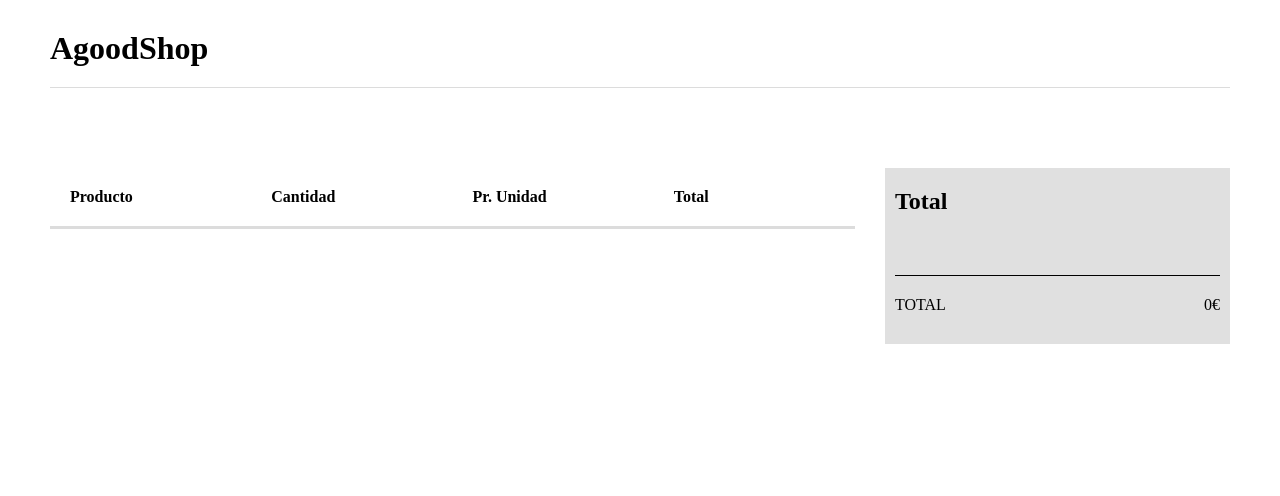
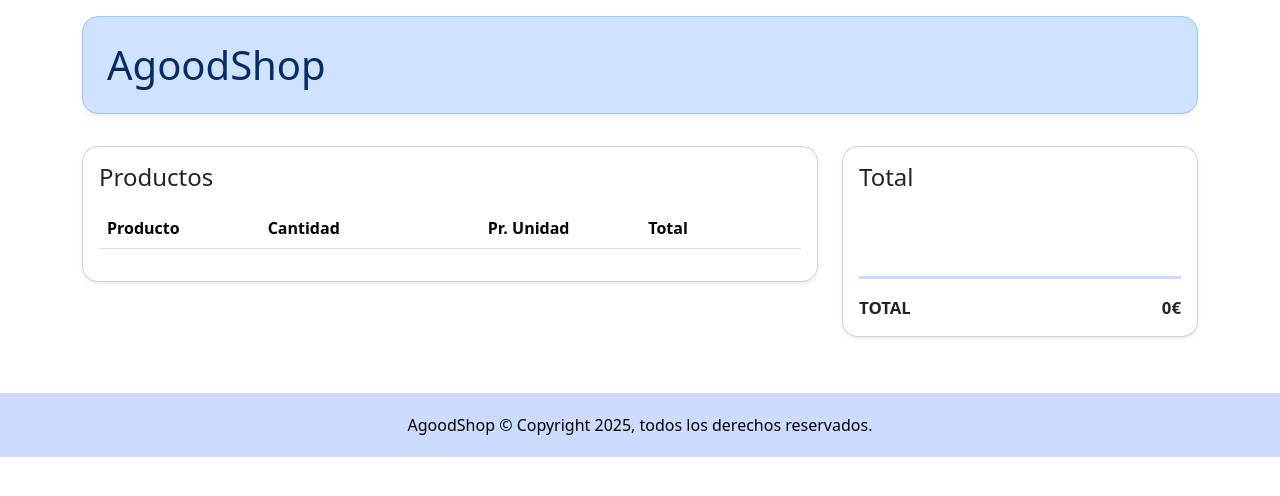
Before and after one commit to apm-code/PerezMartosAdrianIgnacio_Act01-DWEC, a plain HTML site: page index.html in a window 1280 px wide. Drawn offline with nearby package versions, Linux system fonts and the light colour scheme; no server answers.

Commit message:
Finished index&style

```diff
--- a/index.html
+++ b/index.html
@@ -1,20 +1,44 @@
+<!-- Actividad 1. Carrito de la compra aGoodShop -->
+<!-- 2º DAW. DWEC -->
+<!-- Adrián Ignacio Pérez Martos -->
 <!DOCTYPE html>
 <html lang="es">
+
 <head>
     <meta charset="UTF-8">
     <meta name="viewport" content="width=device-width, initial-scale=1.0">
+    <title>AgoodShop</title>
     <link rel="stylesheet" type="text/css" href="style.css">
-    <title>AgoodShop</title>
+    <link href="https://cdn.jsdelivr.net/npm/bootstrap@5.3.8/dist/css/bootstrap.min.css" rel="stylesheet"
+        integrity="sha384-sRIl4kxILFvY47J16cr9ZwB07vP4J8+LH7qKQnuqkuIAvNWLzeN8tE5YBujZqJLB" crossorigin="anonymous">
 </head>
+
 <body>
-    <h1> AgoodShop</h1>
-    <div id="contenedor">
-        <div id="contenedorTabla">
-            <table class="table" id="tablaProductos">
+    <header>
+        <div class="container my-3">
+            <div class="d-flex align-items-center justify-content-between
+                p-3 p-md-4
+                bg-primary-subtle text-primary-emphasis
+                border border-primary-subtle rounded-4 shadow-sm">
+                <h1 class="m-0">AgoodShop</h1>
+            </div>
+        </div>
+    </header>
+
+    <main class="container my-3">
+        <div id="contenedor" class="row gx-4 gy-4 align-items-start">
+            <!-- Tabla de productos -->
+            <div id="contenedorTabla" class="col-12 col-lg-8">
+                <div class="card shadow-sm h-100 rounded-4 my-3">
+                    <div class="card-body">
+                        <h2 class="h4 mb-3">Productos</h2>
+
+                        <div class="table-responsive">
+                            <table class="table align-middle" id="tablaProductos">
                                 <thead>
                                     <tr>
                                         <th>Producto</th>
-                        <th>Cantidad</th>
+                                        <th style="width: 220px;">Cantidad</th>
                                         <th>Pr. Unidad</th>
                                         <th>Total</th>
                                     </tr>
@@ -24,25 +48,41 @@
                                 </tbody>
                             </table>
                         </div>
-
-        <div id="contedorCarrito">
-            <div id="tituloTotal">
-                <h2>Total</h2>
+                    </div>
+                </div>
             </div>
 
-            <div id="productosCarrito">
+            <!-- Carrito -->
+            <div id="contedorCarrito" class="col-12 col-lg-4">
+                <div class="card shadow-sm rounded-4 my-3">
+                    <div class="card-body d-flex flex-column">
+
+                        <div id="tituloTotal" class="mb-2">
+                            <h2 class="h4 m-0">Total</h2>
+                        </div>
+
+                        <div id="productosCarrito" class="flex-grow-1">
 
                         </div>
 
-            <div id="contenedorTotal">
-                <span>TOTAL</span>
+                        <div id="contenedorTotal" class="mt-3">
+                            <span class="fw-semibold">TOTAL</span>
                             <span id="totalFinal">0€</span>
                         </div>
+                    </div>
+                </div>
+            </div>
+        </div>
+    </main>
 
-        </div>
-
-    </div>
+    <footer>
+        AgoodShop &copy; Copyright 2025, todos los derechos reservados.
+    </footer>
 
     <script src="./scripts.js"></script>
+    <script src="https://cdn.jsdelivr.net/npm/bootstrap@5.3.8/dist/js/bootstrap.bundle.min.js"
+        integrity="sha384-FKyoEForCGlyvwx9Hj09JcYn3nv7wiPVlz7YYwJrWVcXK/BmnVDxM+D2scQbITxI"
+        crossorigin="anonymous"></script>
 </body>
+
 </html>
--- a/scripts.js
+++ b/scripts.js
@@ -1,3 +1,8 @@
+/*
+    Actividad 1. Carrito de la compra aGoodShop
+    2º DAW. DWEC
+    Adrián Ignacio Pérez Martos
+ */
 /*
     Clase Carrito: constructor vacio
 */
@@ -292,7 +297,8 @@ document.addEventListener("DOMContentLoaded", ()=> {
 
 
     //Obtenemos mediante el fecth los datos de la API
-    fetch("https://jsonblob.com/api/1421811651841286144")
+    // fetch("https://jsonblob.com/api/1421811651841286144")
+    fetch("https://mocki.io/v1/9a926951-f996-4b80-aa33-26cd10b2312a")
     .then(response => response.json())
     .then(productos => {
         cargarProductos(productos);
--- a/style.css
+++ b/style.css
@@ -1,100 +1,136 @@
-body{
-    margin-left: 50px;
-    margin-right: 50px;
+/*
+    Actividad 1. Carrito de la compra aGoodShop
+    2º DAW. DWEC
+    Adrián Ignacio Pérez Martos
+ */
+
+h1{
+  font-weight: 700;
 }
 
-h1{
-    margin-top: 30px;
-    margin-bottom: 30px;
-    padding-bottom: 20px;
-    border-bottom: 1px solid gainsboro;
+table{
+  table-layout: fixed;
+  width: 100%;
+  border-collapse: collapse;
 }
 
-#contenedor{
-    display: flex;
-    flex-direction: row;
+th{
+  padding: 16px;
+  border-bottom: 3px solid gainsboro;
+  font-weight: 600;
+  color: black;
 }
 
-#contenedorTabla{
-    margin-top: 50px;
-    width: 70%;
-
+tr, td{
+  padding: 16px;
+  border-bottom: 1px solid gainsboro;
+  vertical-align: middle;
 }
 
+.tituloProducto{
+  font-size: 1.05rem;
+  font-weight: 600;
+  margin: 0 0 4px 0;
+}
+
+.contenedorCantidad{
+  display: flex;
+  align-items: center;
+  gap: 10px;
+}
+
+.contenedorCantidad button{
+  appearance: none;
+  border: 1px solid gainsboro;
+  background: gainsboro;
+  padding: 6px 12px;
+  border-radius: 8px;
+  line-height: 1;
+  font-size: 1rem;
+  cursor: pointer;
+  transition: transform .05s ease, background-color .2s ease, border-color .2s ease;
+}
+
+.contenedorCantidad button:hover{
+  background: rgb(204, 219, 255);
+}
+
+.contenedorCantidad button:active{
+  transform: translateY(1px);
+}
+
+input{
+  padding: 8px 10px;
+  width: 70px;
+  text-align: center;
+  border: 1px solid rgb(204, 219, 255);
+  border-radius: 8px;
+  outline: none;
+}
+
+input:focus{
+  border-color: rgb(204, 219, 255);
+  box-shadow: 0 0 0 3px rgb(204, 219, 255);
+}
+
+/* Panel carrito */
 #contedorCarrito{
-    margin-top: 50px;
-    margin-left: 30px;
-    width: 30%;
-    background-color: rgb(224, 224, 224);
   display: flex;
   flex-direction: column;
 }
 
 #tituloTotal{
-    margin-left: 10px;
+  margin-left: 0;
+  margin-bottom: 8px;
+}
+
+#productosCarrito{
+  margin: 10px 0;
+  display: flex;
+  flex-direction: column;
+  gap: 8px;
+  min-height: 40px;
+}
+
+.lineaCompra{
+  padding: 8px 0;
+  width: 100%;
+  display: flex;
+  justify-content: space-between;
+  border-bottom: 1px dashed rgb(204, 219, 255);
+}
+
+.lineaCompra:last-child{
+  border-bottom: none;
 }
 
 #contenedorTotal{
-    border-top: 1px solid black;
+  border-top: 3px solid rgb(204, 219, 255);
   display: flex;
   flex-direction: row;
   justify-content: space-between;
-    margin-bottom: 30px;
-    padding-top: 20px;
-    margin-left: 10px;
-    margin-right: 10px;
+  padding-top: 16px;
+  margin: 0;
+  font-size: 1.05rem;
 }
 
-table{
-    table-layout: fixed;
-    text-align:left;
-    width: 100%;
-    border-collapse: collapse;
+#totalFinal{
+  font-weight: 700;
 }
 
-th
-{
-  padding: 20px;
-  border-bottom: 3px solid gainsboro;
-
+@media (max-width: 992px){
+  #contenedor{
+    flex-direction: column;
+  }
+  #contenedorTabla, #contedorCarrito{
+    width: 100%;
+  }
 }
 
-tr, td {
+footer {
+  background: rgb(204, 219, 255);
+  color: black;
+  text-align: center;
   padding: 20px;
-    border-bottom: 2px solid gainsboro;
+  margin-top: 40px;
 }
-
-.tituloProducto
-{
-    font-size: 1.4rem;
-    font-weight: 600;
-}
-
-.contenedorCantidad
-{
-    display: flex;
-    flex-direction: row;
-}
-
-input
-{
-    padding: 10px;
-    width: 15px;
-    margin-left: 20px;
-    margin-right: 20px;
-}
-
-#productosCarrito{
-    margin: 20px;
-    display: flex;
-    flex-direction: column;
-
-}
-
-.lineaCompra{
-    padding: 10px;
-    width:100%;
-    display: flex;
-    justify-content: space-between;
-
-}
```
Lines whose indentation alone changed are shown as unchanged.
